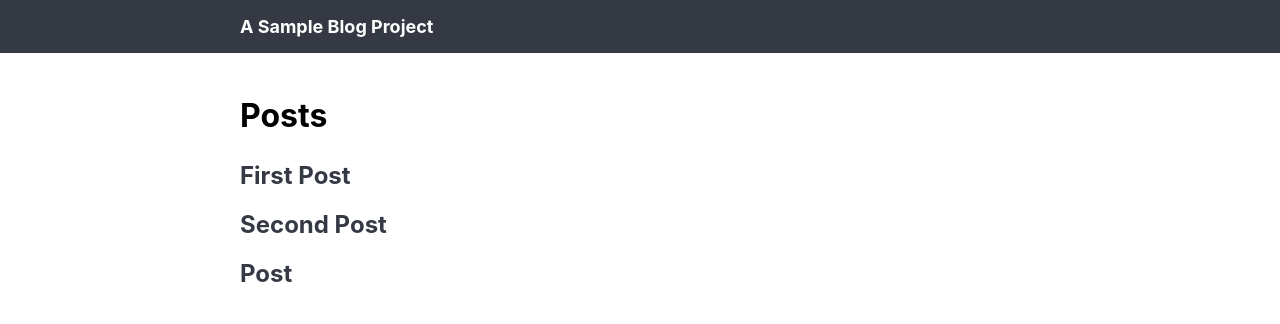
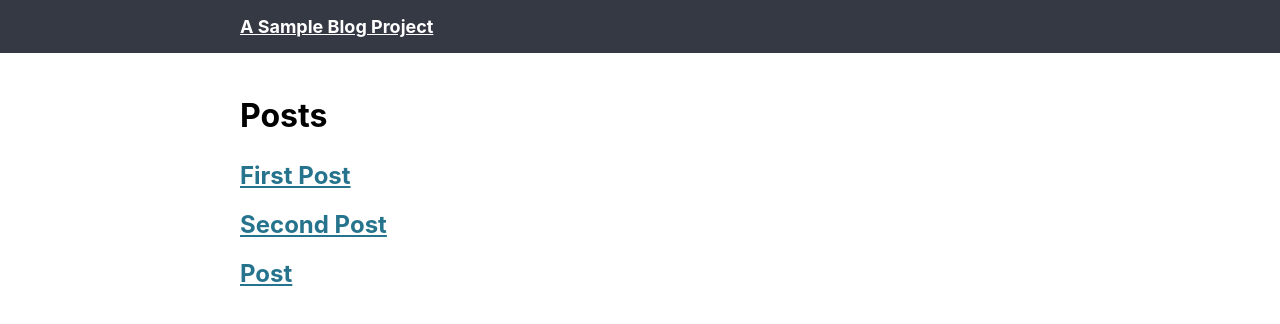
Before and after one commit to austBrink/react-book-final, a React (Create React App) app: page / in a window 1280 px wide. Shown: the top 324 px of the page. Built offline with nearby package versions, Linux system fonts and the light colour scheme.

Commit message:
add links

```diff
--- a/src/components/Header.js
+++ b/src/components/Header.js
@@ -1,10 +1,13 @@
 import React from "react";
+import { Link } from "react-router-dom";
 
 const Header = () => {
     return(
         <header className = 'App-header'>
             <ul className = 'container'>
-                <li>A Sample Blog Project</li>
+                <Link to={`/`}>
+                    <li>A Sample Blog Project</li>
+                </Link>
             </ul>
         </header>
     );
--- a/src/components/Posts.js
+++ b/src/components/Posts.js
@@ -1,16 +1,22 @@
 import React from "react";
+import { Link } from "react-router-dom";
+
 
 const Posts = ({posts}) => {
     return (
         <article className = 'posts container'>
-            <h1>Posts</h1>
+            <h1>
+                Posts
+            </h1>
             <ul>
                 {posts.length < 1 && (
                     <li key='empty'>no posts</li>
                 )}
-                {posts.map(p=>(
+                {posts.map(p =>(
                     <li key = {p.id}>
-                        <h2>{p.title}</h2>
+                        <h2>
+                            <Link to={`/post/${p.slug}`}>{p.title}</Link>
+                        </h2>
                     </li>
                 ))}
             </ul>
```
